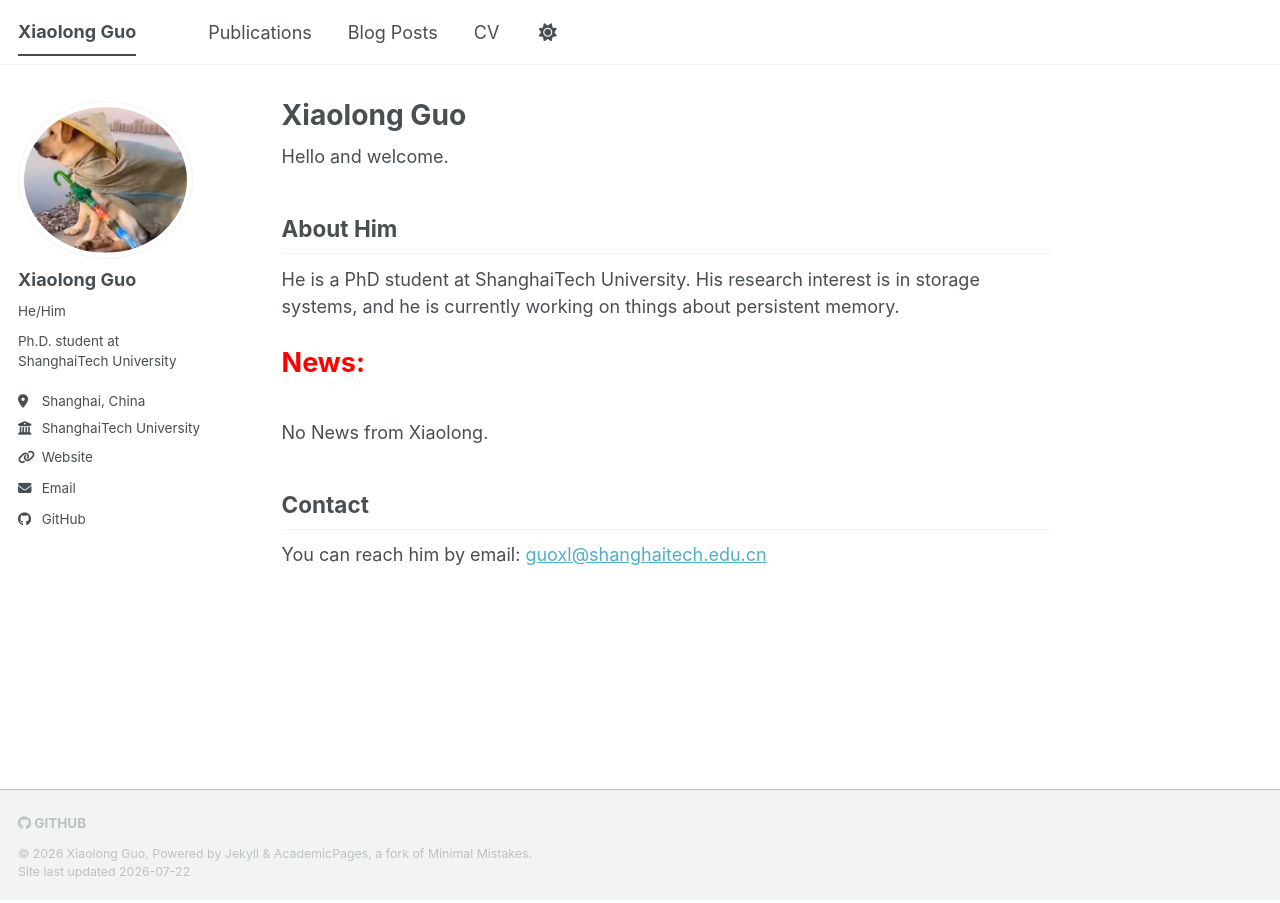
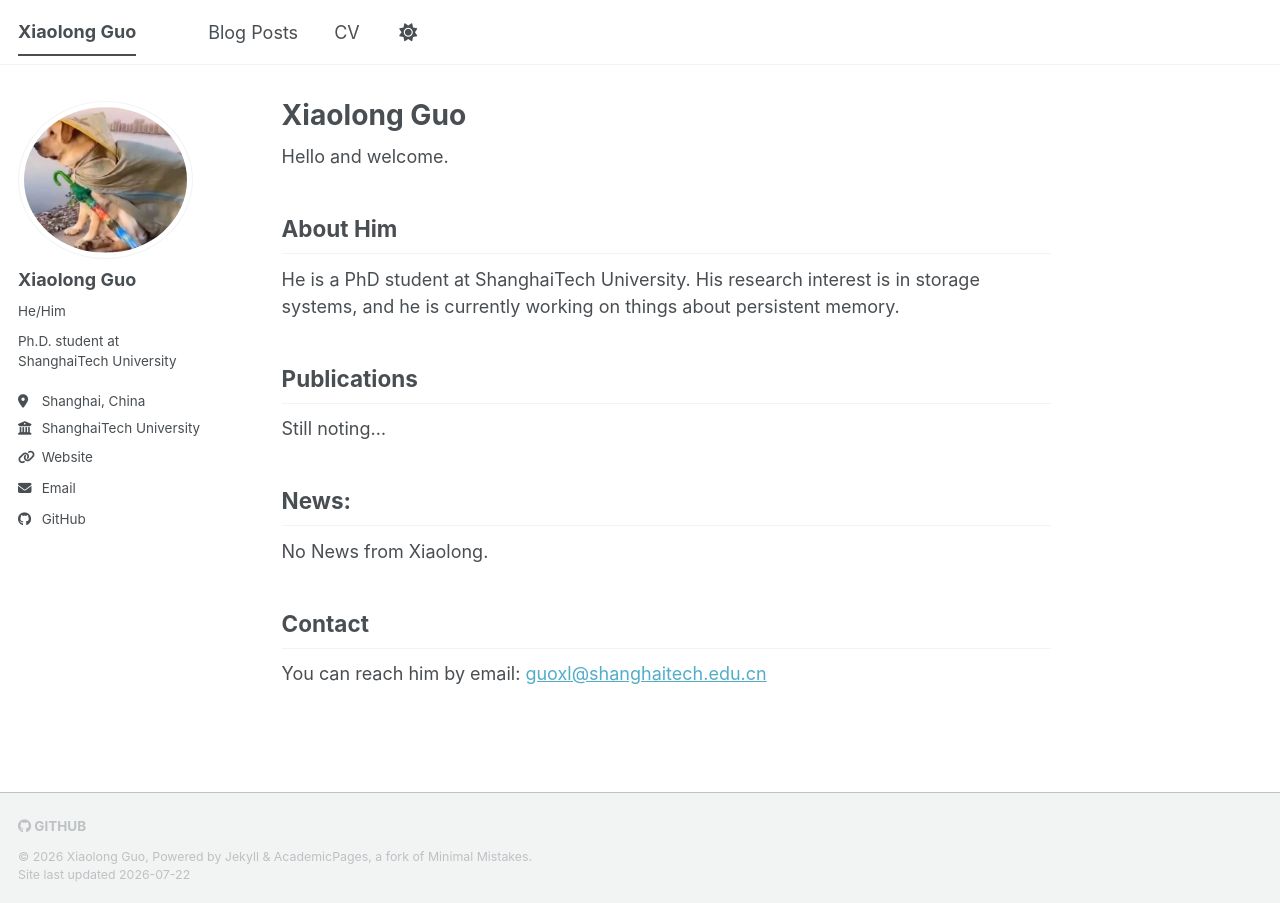
Before and after one commit to num73/num73.github.io, a Jekyll site: the page built from _pages/about.md, in a window 1280 px wide. Built offline with Jekyll 4.4.1, drawn with Linux system fonts in a browser that asks for light colours; a script bundle is joined from its source files by our own code; library files that are not in the unit come from our copies.

Commit message:
去掉pub栏目

```diff
--- a/_data/navigation.yml
+++ b/_data/navigation.yml
@@ -8,8 +8,8 @@
 #      Markdown formatted page while the second is generated using JSON.
 
 main:
-  - title: "Publications"
-    url: /publications/
+  #- title: "Publications"
+  #  url: /publications/
 
   #- title: "Talks"
   #  url: /talks/
--- a/_pages/about.md
+++ b/_pages/about.md
@@ -14,12 +14,13 @@ Hello and welcome.
 
 He is a PhD student at ShanghaiTech University. His research interest is in storage systems, and he is currently working on things about persistent memory.
 
+## Publications
 
-News:
-{: style="color: red; font-size: 1.5rem; font-weight: 700;"}
+Still noting...
+
+## News:
 
 No News from Xiaolong.
-
 
 
 ## Contact
--- a/_pages/publications.html
+++ b/_pages/publications.html
@@ -2,6 +2,7 @@
 layout: archive
 title: "Publications"
 permalink: /publications/
+published: false
 author_profile: true
 ---
 
```
